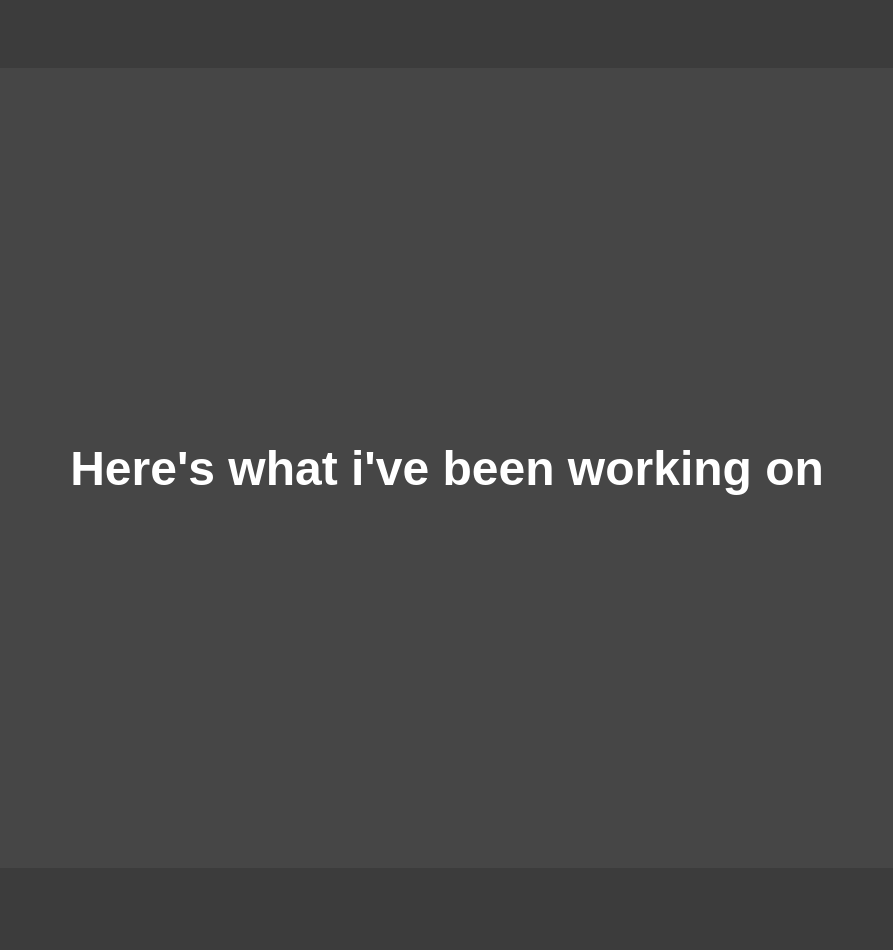
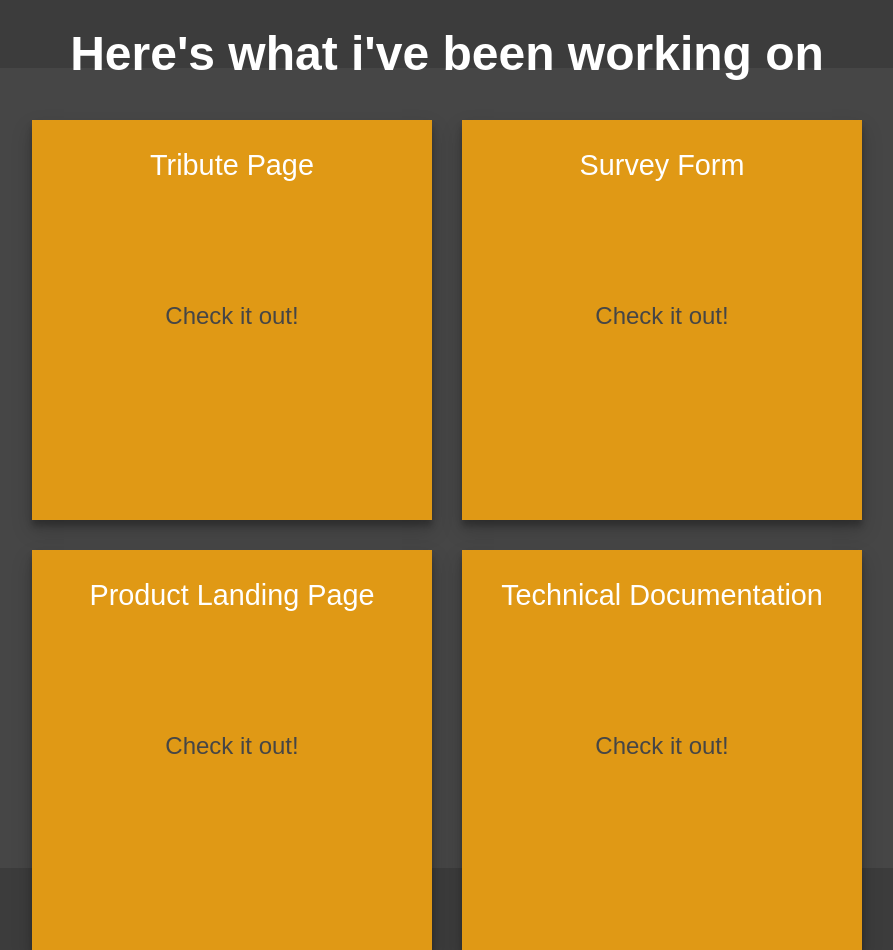
Before and after one commit to Ollie2304/FCC-Personal-Portfolio-Webpage-Project, a plain HTML site: page index.html in a window 1280 px wide. Shown: the part 740-1690 px from the top of the page, without its empty margins (193-1086 px from the left). Before the commit the page ends 1616 px from the top, so only its background shows below. Drawn offline with Linux system fonts and the light colour scheme.

Commit message:
add projects

```diff
--- a/index.html
+++ b/index.html
@@ -26,6 +26,24 @@
         </section>
         <section id="projects">
             <h2>Here's what i've been working on</h2>
+            <div id="projects-grid">
+                <div class="project-title">
+                    <p class="project-p">Tribute Page</p>
+                    <a href="https://github.com/Ollie2304/FCC-Tribute-Page-Project" target="_blank" class="project-link">Check it out!</a>
+                </div>
+                <div class="project-title">
+                    <p class="project-p">Survey Form</p>
+                    <a href="https://github.com/Ollie2304/FCC-Survey-Form-Project" target="_blank" class="project-link">Check it out!</a>
+                </div>
+            <div class="project-title">
+                <p class="project-p">Product Landing Page</p>
+                <a href="https://github.com/Ollie2304/FCC-Product-Landing-Page-Project" target="_blank" class="project-link">Check it out!</a>
+            </div>
+            <div class="project-title">
+                <p class="project-p">Technical Documentation</p>
+                <a href="https://github.com/Ollie2304/FCC-Technical-Documentation-Webpage-Project" target="_blank" class="project-link">Check it out!</a>
+            </div>
+        </div>
         </section>
     </body>
 </html>
--- a/style.css
+++ b/style.css
@@ -82,3 +82,34 @@ body {
   color: white;
   font-size: 3rem;
 }
+
+#projects-grid {
+  display: grid;
+  grid-template-columns: 400px 400px;
+  grid-template-rows: 400px 400px;
+  grid-gap: 30px 30px;
+}
+
+.project-title {
+  background-color: var(--color-orange);
+  text-align: center;
+  box-shadow: 0 10px 20px rgba(0, 0, 0, 0.19), 0 6px 6px rgba(0, 0, 0, 0.23);
+}
+
+.project-p {
+  font-size: 1.8rem;
+  color: white;
+}
+
+.project-link {
+  color: var(--color-black3);
+  text-decoration: none;
+  font-size: 1.5rem;
+  margin-top: 120px;
+  display: block;
+}
+
+.project-link:hover {
+  color: white;
+  font-size: 2rem;
+}
```
